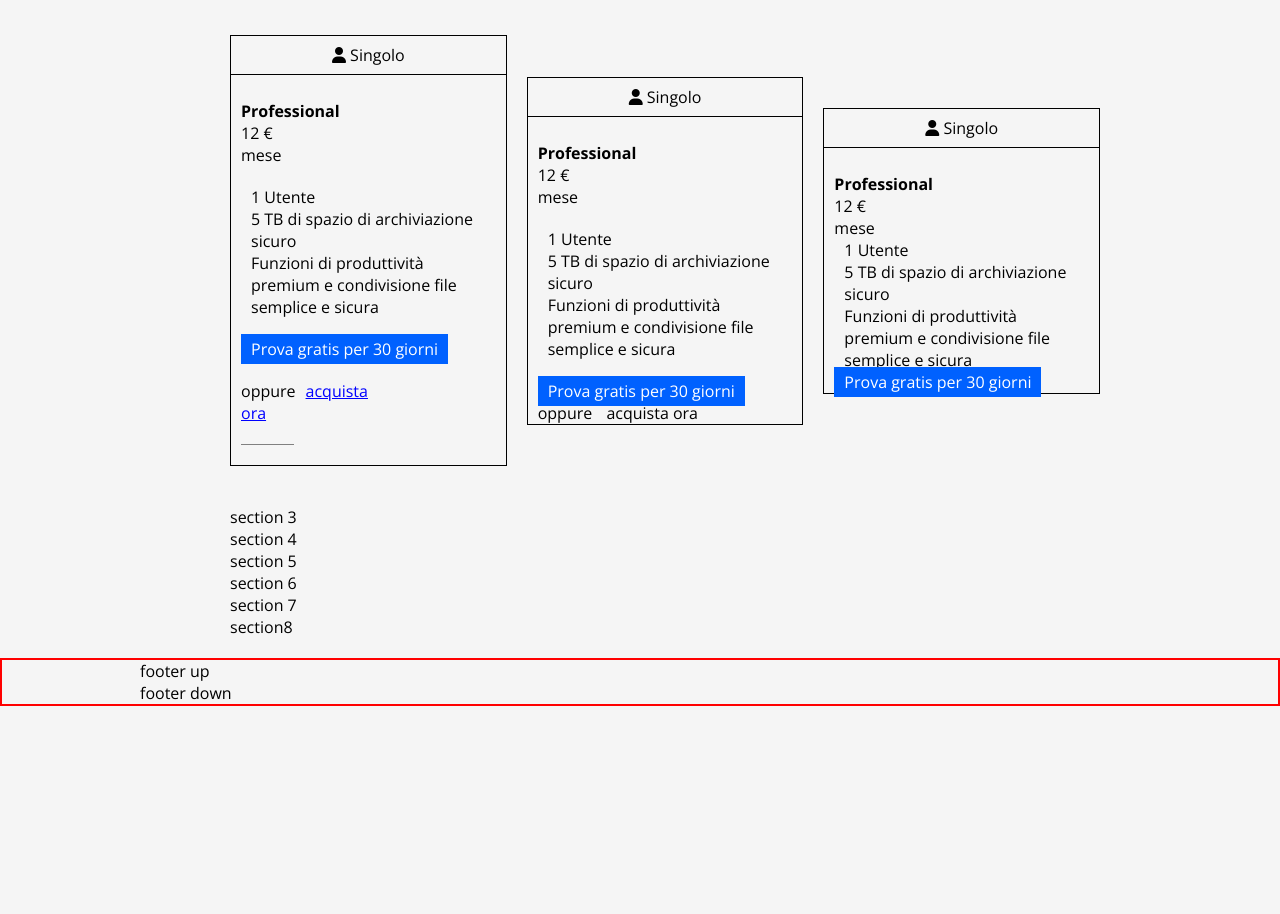
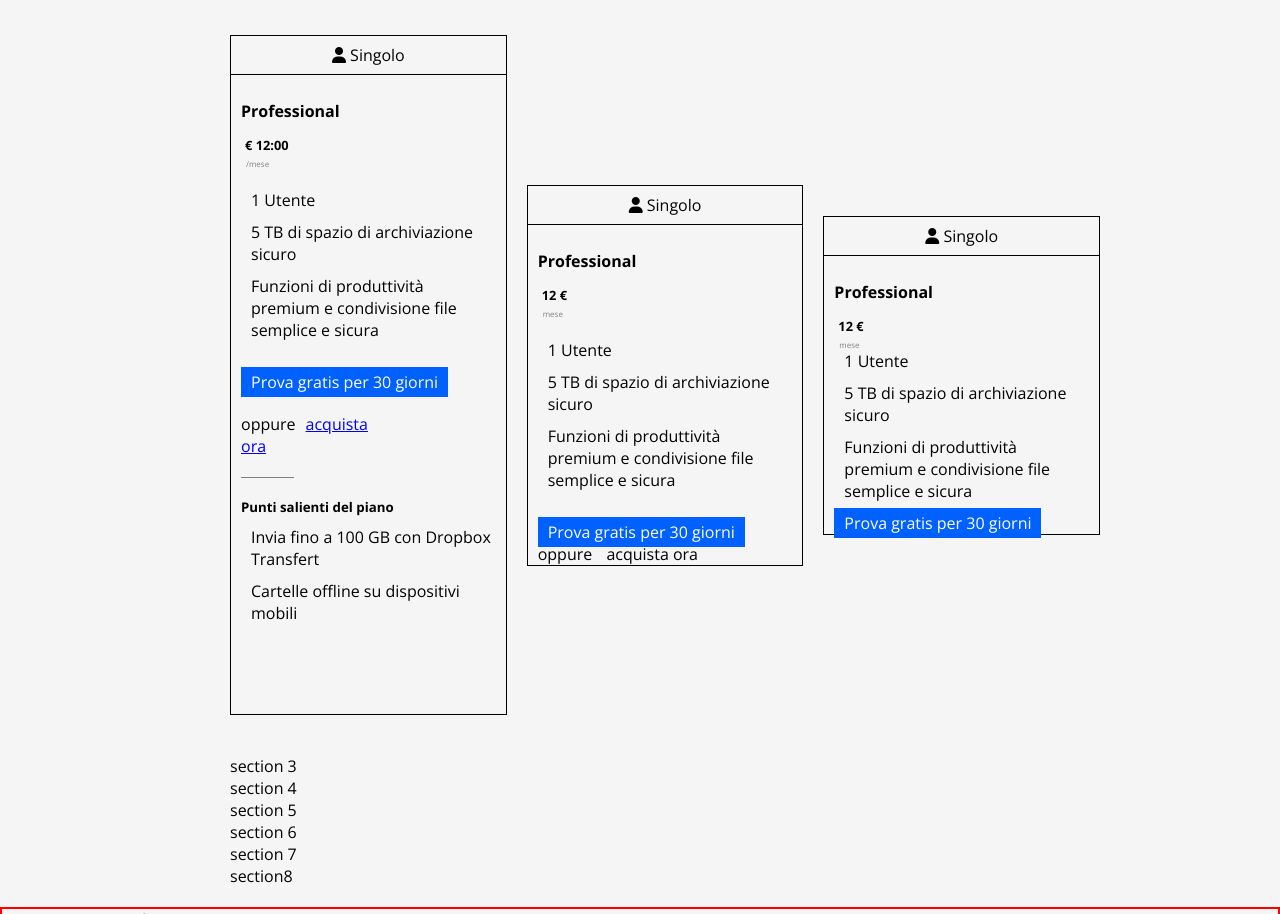
Before and after one commit to ElisaMavilia/htmlcss-dropbox, a plain HTML site: page index.html in a window 1280 px wide. Shown: the part 720-1634 px from the top of the page. Before the commit the page ends 1426 px from the top, so only its background shows below. Drawn offline with nearby package versions, Linux system fonts and the light colour scheme.

Commit message:
Adjustments section 2

```diff
--- a/css/style.css
+++ b/css/style.css
@@ -253,6 +253,27 @@ padding-bottom: 20px;
     margin-bottom: 20px;
 }
 
+.box-down{
+    padding-left: 10px;
+    padding-bottom: 80px;
+}
+
+.box-up ul li, .box-down ul li, .box-down h5, .box-up h4{
+    margin-bottom: 10px;
+}
+
+#amount{
+    font-size: 0.8em;
+    font-weight: 700;
+    padding: 4px;
+}
+
+#period{
+    font-size: 0.5em;
+    padding-left: 5px;
+    color: grey;
+}
+
 /* footer */
 footer{
     width: 100%;
--- a/index.html
+++ b/index.html
@@ -82,8 +82,8 @@
             </div>
             <div class="box-up d-flex direction-column">
                 <h4>Professional</h4>
-                <div id="amount">12 &euro;</div>
-                <div id="period">mese</div>
+                <div id="amount">&euro; 12:00</div>
+                <div id="period">/mese</div>
                 <div class="box-list">
                 <ul>
                     <li>1 Utente</li>
@@ -96,7 +96,12 @@
             </div>
             <div class="action-link">oppure<a class="normal-link" href="#">acquista ora</a></div>
            </div>
-
+           <div class="box-down">
+                <h5>Punti salienti del piano</h5>
+                <ul>
+                    <li>Invia fino a 100 GB con Dropbox Transfert</li>
+                    <li>Cartelle offline su dispositivi mobili</li>
+           </div>
         </div>
 
         <div class="box column d-flex direction-column space-between">
```
